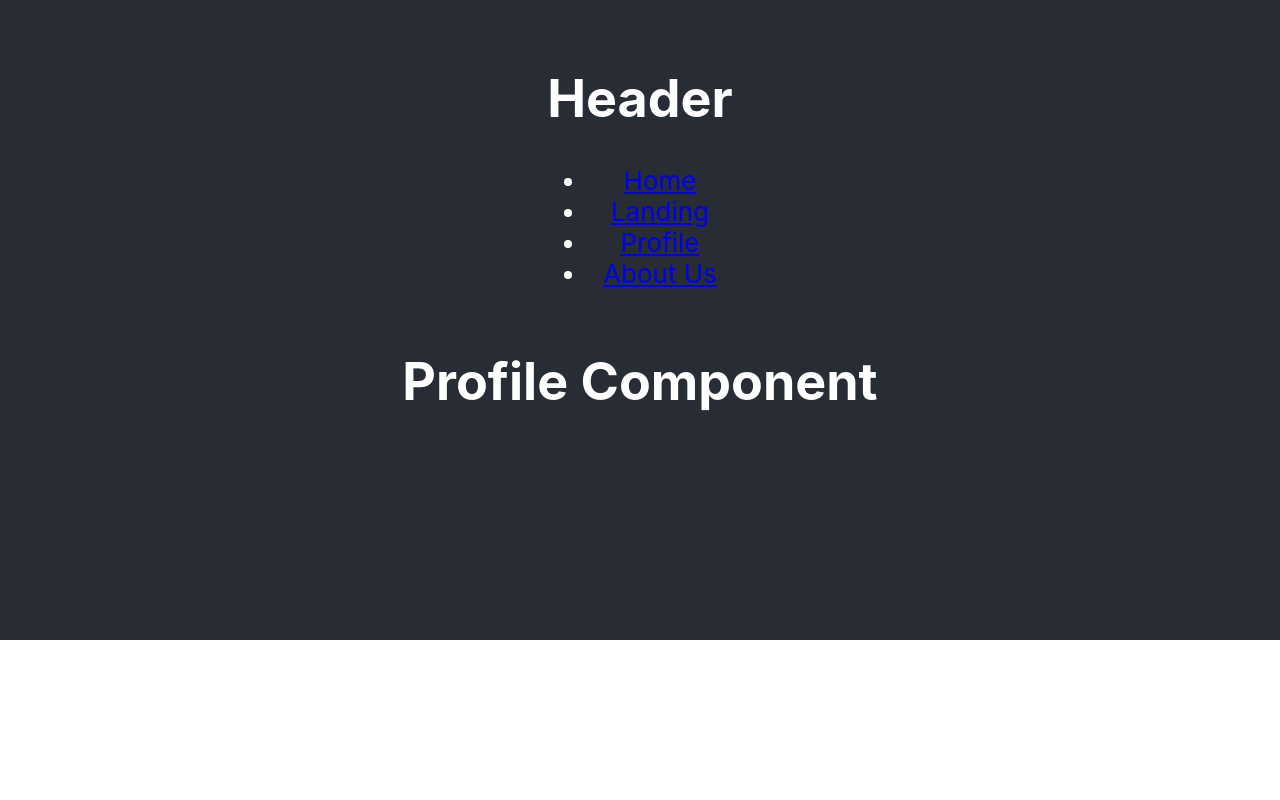
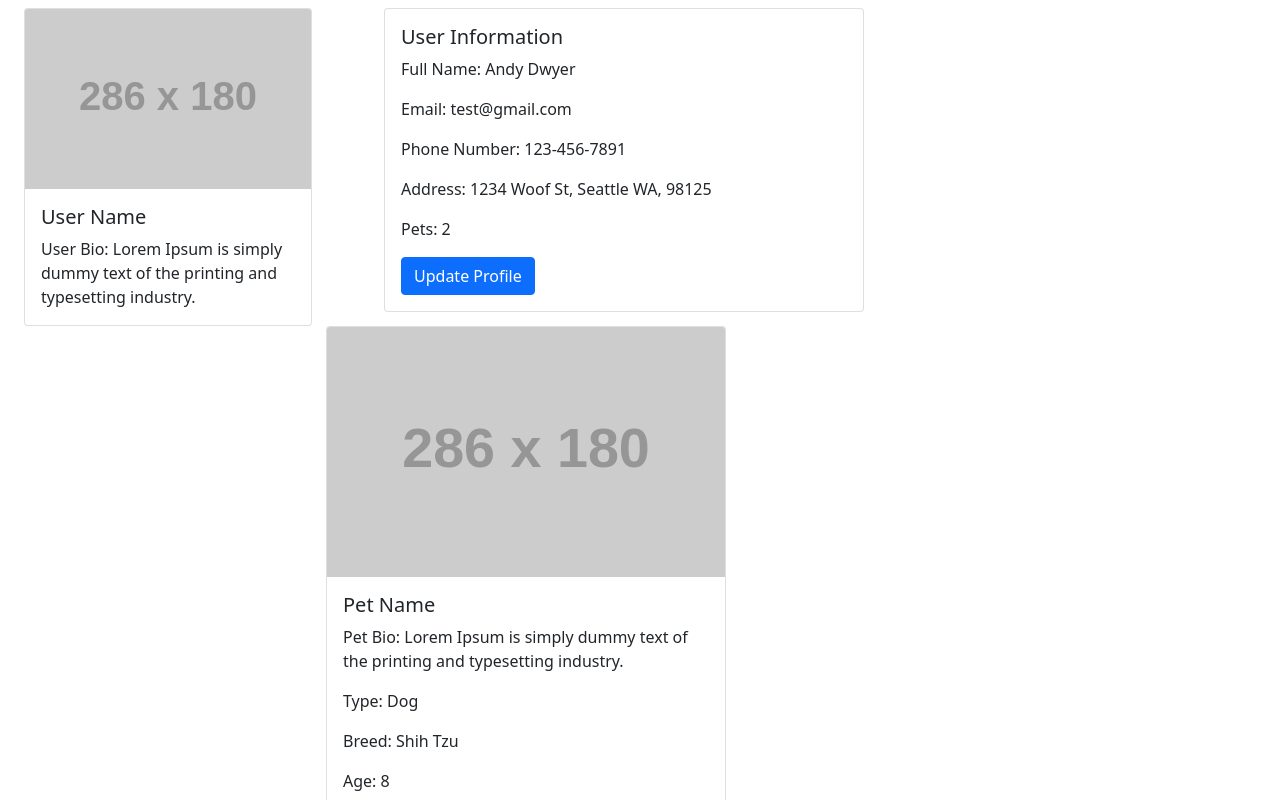
Before and after one commit to Floof-Finders/lost-pet-finder-frontend, a React (Create React App) app: page /profile in a window 1280 px wide. Shown: the part 160-960 px from the top of the page. Before the commit the page ends 800 px from the top, so only its background shows below. Built offline with nearby package versions, Linux system fonts and the light colour scheme.

Commit message:
finished most of functionality of profile page

```diff
--- a/package.json
+++ b/package.json
@@ -6,7 +6,9 @@
     "@testing-library/jest-dom": "^5.16.2",
     "@testing-library/react": "^12.1.3",
     "@testing-library/user-event": "^13.5.0",
+    "bootstrap": "^5.1.3",
     "react": "^17.0.2",
+    "react-bootstrap": "^2.1.2",
     "react-dom": "^17.0.2",
     "react-router": "^6.2.2",
     "react-router-dom": "^6.2.2",
--- a/src/App.css
+++ b/src/App.css
@@ -1,5 +1,5 @@
 .App {
-  text-align: center;
+  /* text-align: center; */
 }
 
 .App-logo {
@@ -14,14 +14,14 @@
 }
 
 .App-header {
-  background-color: #282c34;
+  /* background-color: #282c34;
   min-height: 100vh;
   display: flex;
   flex-direction: column;
   align-items: center;
   justify-content: center;
   font-size: calc(10px + 2vmin);
-  color: white;
+  color: black; */
 }
 
 .App-link {
--- /dev/null
+++ b/src/components/modals/PetModal.js
@@ -0,0 +1,50 @@
+import { Modal, Button, Form } from 'react-bootstrap';
+import React, { useState } from 'react';
+
+export default function PetModal(props) {
+
+  return (
+    <>
+      <Modal {...props}>
+      <Modal.Header closeButton>
+					<Modal.Title>Pet Information</Modal.Title>
+				</Modal.Header>
+				<Modal.Body>
+					<Form.Label>Pet Name</Form.Label>
+					<Form.Control
+						required
+						type="text"
+					/>
+					<Form.Label>Type</Form.Label>
+					<Form.Control
+						required
+						type="text"
+					/>
+					<Form.Label>Breed</Form.Label>
+					<Form.Control
+						required
+						type="text"
+					/>
+					<Form.Label>Age</Form.Label>
+					<Form.Control
+						required
+						type="text"
+					/>
+					<Form.Label>Medical Conditions</Form.Label>
+					<Form.Control
+						required
+						type="text"
+					/>
+				</Modal.Body>
+				<Modal.Footer>
+					<Button variant="secondary" onClick={props.onHide}>
+						Close
+					</Button>
+					<Button variant="primary" onClick={props.onHide}>
+						Save Changes
+					</Button>
+				</Modal.Footer>
+			</Modal>
+    </>
+  );
+}
--- /dev/null
+++ b/src/components/modals/UserModal.js
@@ -0,0 +1,49 @@
+import { Modal, Button, Form } from 'react-bootstrap';
+import React, { useState } from 'react';
+
+export default function UserModal(props) {
+  return (
+    <>
+      <Modal {...props}>
+				<Modal.Header closeButton>
+					<Modal.Title>User Information</Modal.Title>
+				</Modal.Header>
+				<Modal.Body>
+					<Form.Label>Full Name</Form.Label>
+					<Form.Control
+						required
+						type="text"
+					/>
+					<Form.Label>Email</Form.Label>
+					<Form.Control
+						required
+						type="text"
+					/>
+					<Form.Label>Phone Number</Form.Label>
+					<Form.Control
+						required
+						type="text"
+					/>
+					<Form.Label>Address</Form.Label>
+					<Form.Control
+						required
+						type="text"
+					/>
+					<Form.Label>Pets</Form.Label>
+					<Form.Control
+						required
+						type="text"
+					/>
+				</Modal.Body>
+				<Modal.Footer>
+					<Button variant="secondary" onClick={props.onHide}>
+						Close
+					</Button>
+					{/* <Button variant="primary" onClick={handleCloseUser}>
+						Save Changes
+					</Button> */}
+				</Modal.Footer>
+			</Modal>
+    </>
+  );
+}
--- /dev/null
+++ b/src/components/profile/Profile.css
@@ -0,0 +1,6 @@
+#Card.Img{
+  width: 65%;
+  border-radius: 50%;
+  margin: 0 auto;
+  box-shadow: 0 0 10px rgba(0,0,0,.2);
+}
--- a/src/components/profile/Profile.js
+++ b/src/components/profile/Profile.js
@@ -1,7 +1,71 @@
+import React, { useState } from 'react';
+import { Container, Card, Button, Row, Col, Modal, Form } from 'react-bootstrap';
+import UserModal from '../modals/UserModal';
+import PetModal from '../modals/PetModal';
+import "./Profile.css";
+
+
 export default function Profile(props) {
+	const [showUser, setShowUser] = useState(false);
+	const [showPet, setShowPet] = useState(false);
+	let lostPetArr = [1, 2, 3, 4];
+
 	return (
-		<div>
-			<h1>Profile Component</h1>
-		</div>
+		<>
+			<Row>
+				<Col md="auto">
+					<Container>
+						<Card style={{ width: '18rem' }}>
+							<Card.Img variant="top" src="http://placehold.jp/286x180.png" />
+							<Card.Body>
+								<Card.Title>User Name</Card.Title>
+								<Card.Text>
+									User Bio: Lorem Ipsum is simply dummy text of the printing and typesetting industry.
+								</Card.Text>
+							</Card.Body>
+						</Card>
+					</Container>
+				</Col>
+				<Col>
+					<Container>
+						<Card style={{ width: '30rem' }}>
+							<Card.Body>
+								<Card.Title>User Information</Card.Title>
+								<Card.Text>Full Name: Andy Dwyer</Card.Text>
+								<Card.Text>Email: test@gmail.com</Card.Text>
+								<Card.Text>Phone Number: 123-456-7891</Card.Text>
+								<Card.Text>Address: 1234 Woof St, Seattle WA, 98125</Card.Text>
+								<Card.Text>Pets: 2</Card.Text>
+								<Button onClick={() => setShowUser(true)} variant="primary">Update Profile</Button>
+							</Card.Body>
+						</Card>
+					</Container>
+				</Col>
+			</Row>
+			<Row xs={1} md={2}>
+				<Container>
+					{lostPetArr.map(pet => (
+						<Col>
+							<Card style={{ width: '25rem' }}>
+								<Card.Img variant="top" src="http://placehold.jp/286x180.png" />
+								<Card.Body>
+									<Card.Title>Pet Name</Card.Title>
+									<Card.Text>
+										Pet Bio: Lorem Ipsum is simply dummy text of the printing and typesetting industry.
+									</Card.Text>
+									<Card.Text>Type: Dog</Card.Text>
+									<Card.Text>Breed: Shih Tzu</Card.Text>
+									<Card.Text>Age: 8</Card.Text>
+									<Card.Text>Medical Conditions: N/A</Card.Text>
+									<Button onClick={() => setShowPet(true)} variant="primary">Update Pet</Button>
+								</Card.Body>
+							</Card>
+						</Col>
+					))}
+				</Container>
+			</Row>
+			<UserModal show={showUser} onHide={() => setShowUser(false)} />
+			<PetModal show={showPet} onHide={() => setShowPet(false)} />
+		</>
 	);
 }
--- a/src/index.js
+++ b/src/index.js
@@ -3,6 +3,7 @@ import ReactDOM from 'react-dom';
 import './index.css';
 import App from './App';
 import { BrowserRouter } from 'react-router-dom';
+import 'bootstrap/dist/css/bootstrap.min.css';
 
 ReactDOM.render(
   <React.StrictMode>
```
Also changed, not shown: 1 other file (tests, documents, lock files or other folders).
